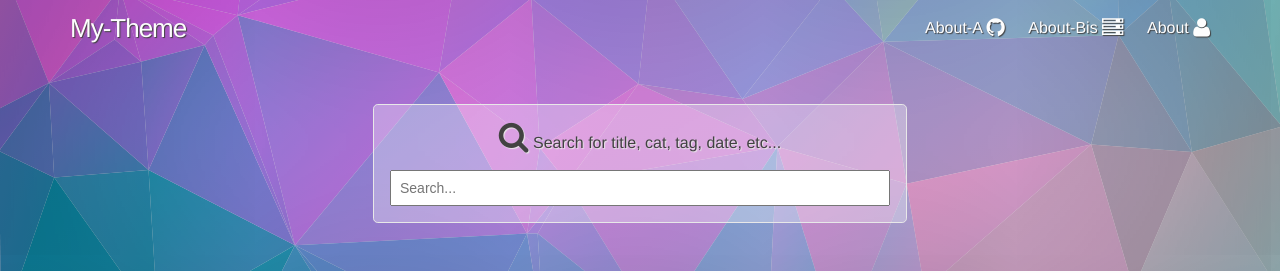
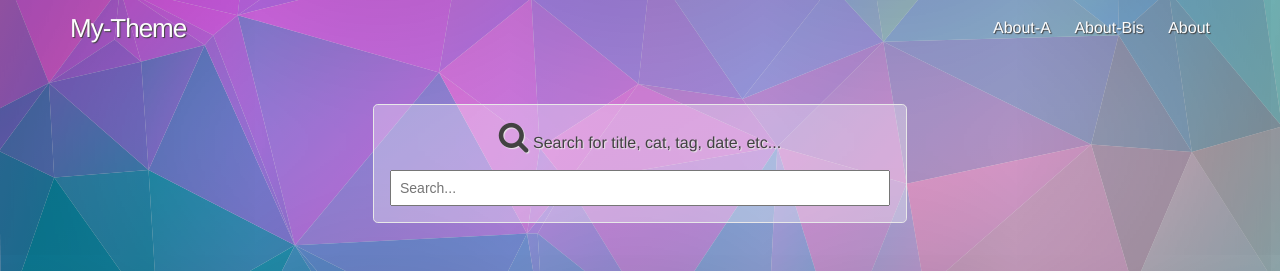
Before and after one commit to BCasal/Jekyll-Blog-Example, a Jekyll site: the page built from index.html, in a window 1280 px wide. Shown: the top 273 px of the page. Built offline with Jekyll 4.4.1, drawn with Linux system fonts in a browser that asks for light colours; the list of posts is cut into pages by our own code.

Commit message:
Añadir condicional para mostrar icono en el nav

```diff
--- a/_includes/header.html
+++ b/_includes/header.html
@@ -16,7 +16,11 @@
         {% for my_page in site.pages %}
           {% if my_page.title %}
           {% unless my_page.exclude-nav %}
-            <a class="page-link" title="{{ my_page.title }}" href="{{ my_page.url | prepend: site.baseurl }}">{{ my_page.title }} <i class="fa fa-{{ my_page.icon }} fa-lg"></i></a>
+            <a class="page-link" title="{{ my_page.title }}" href="{{ my_page.url | prepend: site.baseurl }}">{{ my_page.title }}
+              {% if page.icon != nill %}
+                <i class="fa fa-{{ my_page.icon }} fa-lg"></i>
+              {% endif %}
+            </a>
           {% endunless %}
           {% endif %}
         {% endfor %}
```
